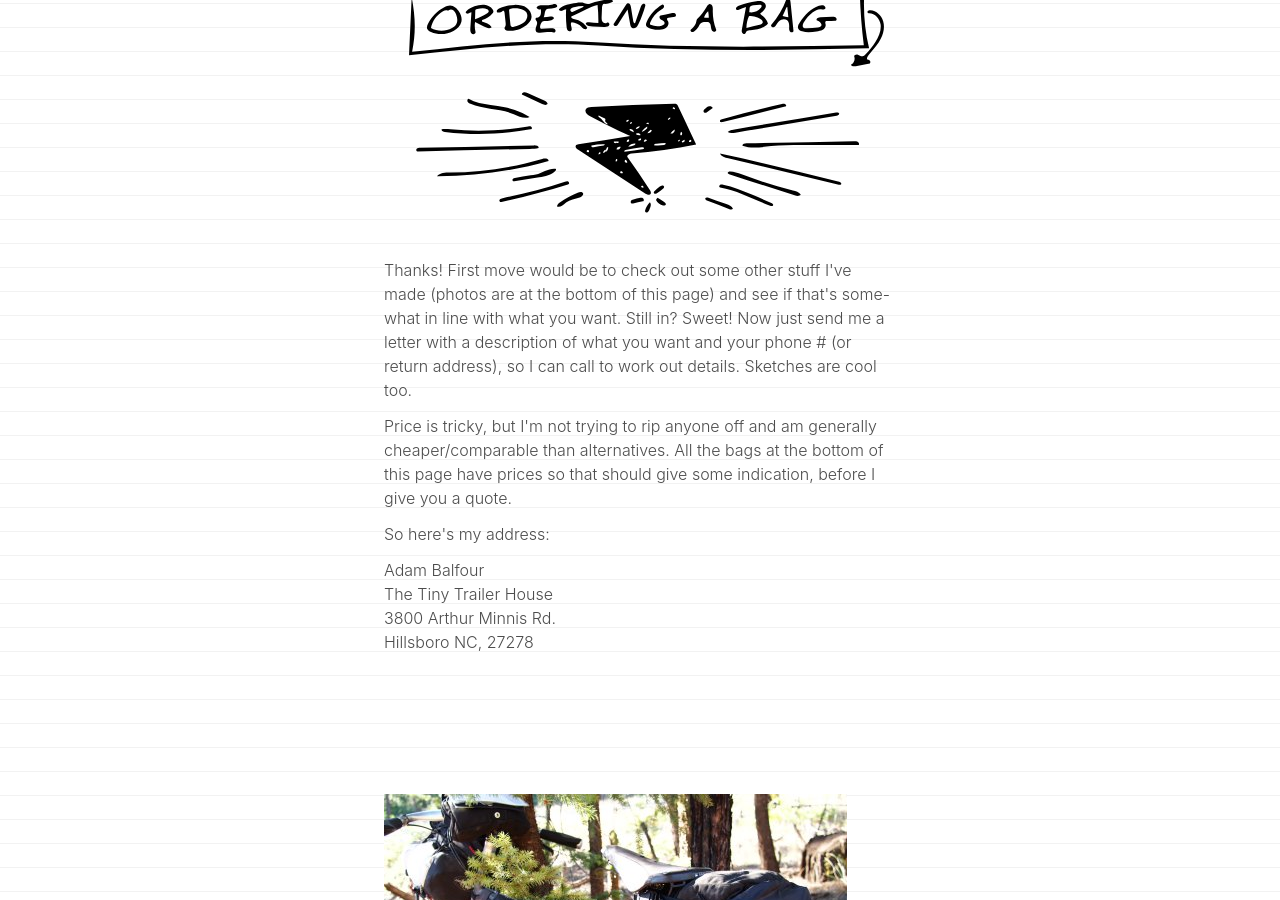
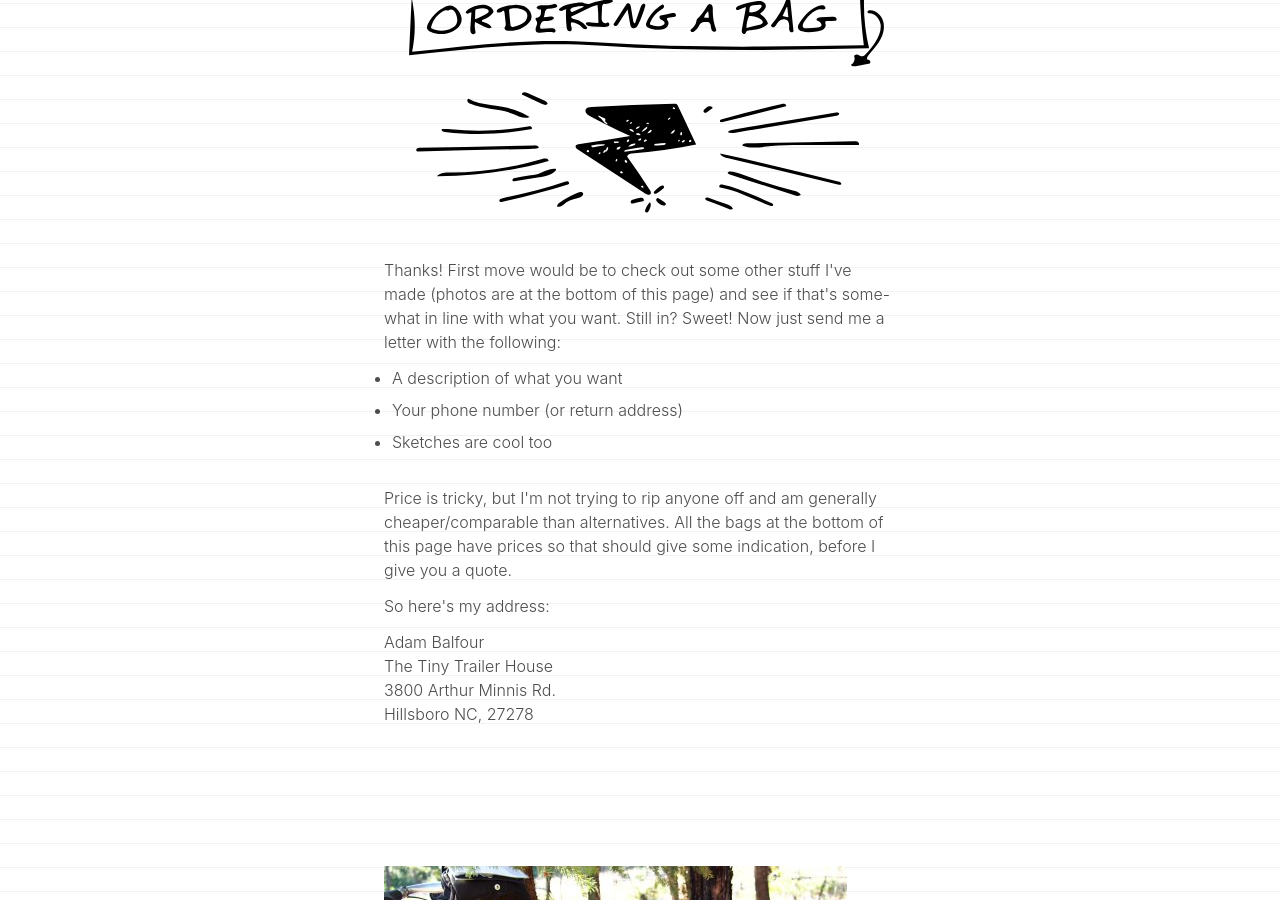
Before and after one commit to morf-studio/dfl, a Jekyll site: the page built from index.html, in a window 1280 px wide and 900 px high, scrolled down 2157 px. Built offline with Jekyll 4.4.1, drawn with Linux system fonts in a browser that asks for light colours; some of the changed text lies outside the part shown.

Commit message:
Ordering Link, Reduced Map Padding

```diff
--- a/index.html
+++ b/index.html
@@ -9,7 +9,7 @@
       <img src="img/dfl-shield.svg" alt="">
     </div>
     <div class="float-center max-width-m">
-      <p> Hey! Thanks for checking me out! Here's a bit about DFL, details on ordering are further down.
+      <p> Hey! Thanks for checking me out! Here's a bit about DFL, details on ordering are <a href="#ordering">further down</a>.
       </p>
     </div>
   </section>
@@ -30,7 +30,7 @@
   </section>
   <section id="DFLHeadquarters" class="pad-y-xl">
     <h2 class="text-center" id="Dead Fucking Last Headquarters">Dead Fucking Last Headquarters</h2>
-    <div class="max-width-l float-center pad-l">
+    <div class="max-width-l float-center pad-y-l">
       <iframe class="width-100" src="https://www.google.com/maps/embed?pb=!1m18!1m12!1m3!1d3228.0137195489133!2d-79.18300178483916!3d35.99553138012217!2m3!1f0!2f0!3f0!3m2!1i1024!2i768!4f13.1!3m3!1m2!1s0x89acda66d67a7ebb%3A0x75d6ff9e04b2a14f!2s3898+Arthur+Minnis+Rd%2C+Hillsborough%2C+NC+27278!5e0!3m2!1sen!2sus!4v1467911376429" width="" height="400" frameborder="0" style="border:0" allowfullscreen></iframe>
     </div>
   </section>
@@ -42,8 +42,13 @@
       <img src="img/dfl-bolt.svg" alt="" class="pad-b-l">
 
       <p>Thanks! First move would be to check out some other stuff I've made (photos are at the bottom of this page) and see if that's some-what in line with what you want. Still in? Sweet!
-      Now just send me a letter with a description of what you want and your phone # (or return address), so I can call to work out details. Sketches are cool too.
+      Now just send me a letter with the following:
       </p>
+      <ul>
+        <li>A description of what you want</li>
+        <li>Your phone number (or return address)</li>
+        <li>Sketches are cool too</li>
+      </ul>
 
       <p>Price is tricky, but I'm not trying to rip anyone off and am generally cheaper/comparable than alternatives. All the bags at the bottom of this page have prices so that should give some indication, before I give you a quote.
       </p>
```
Also changed, not shown: 2 other files.
